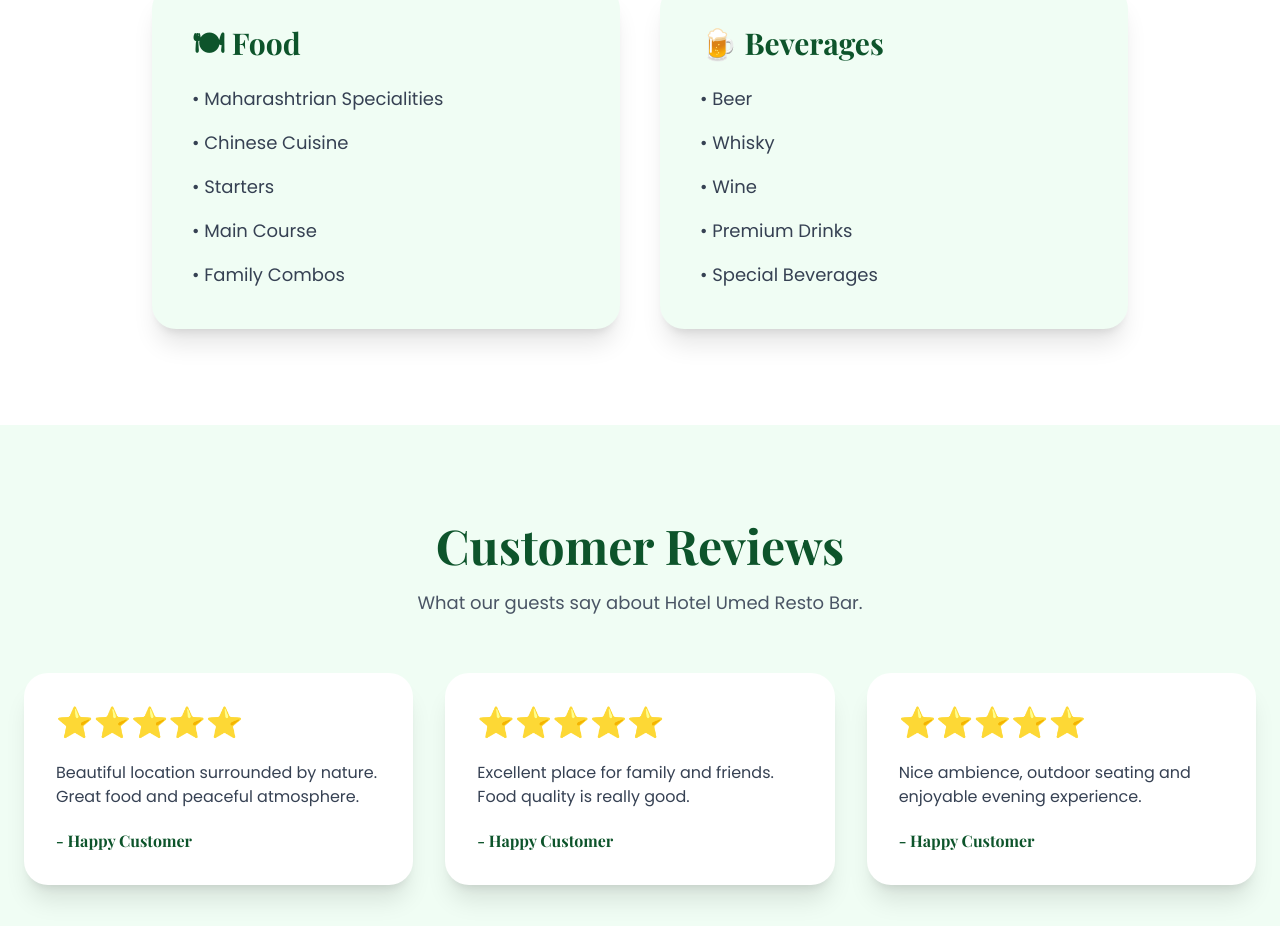
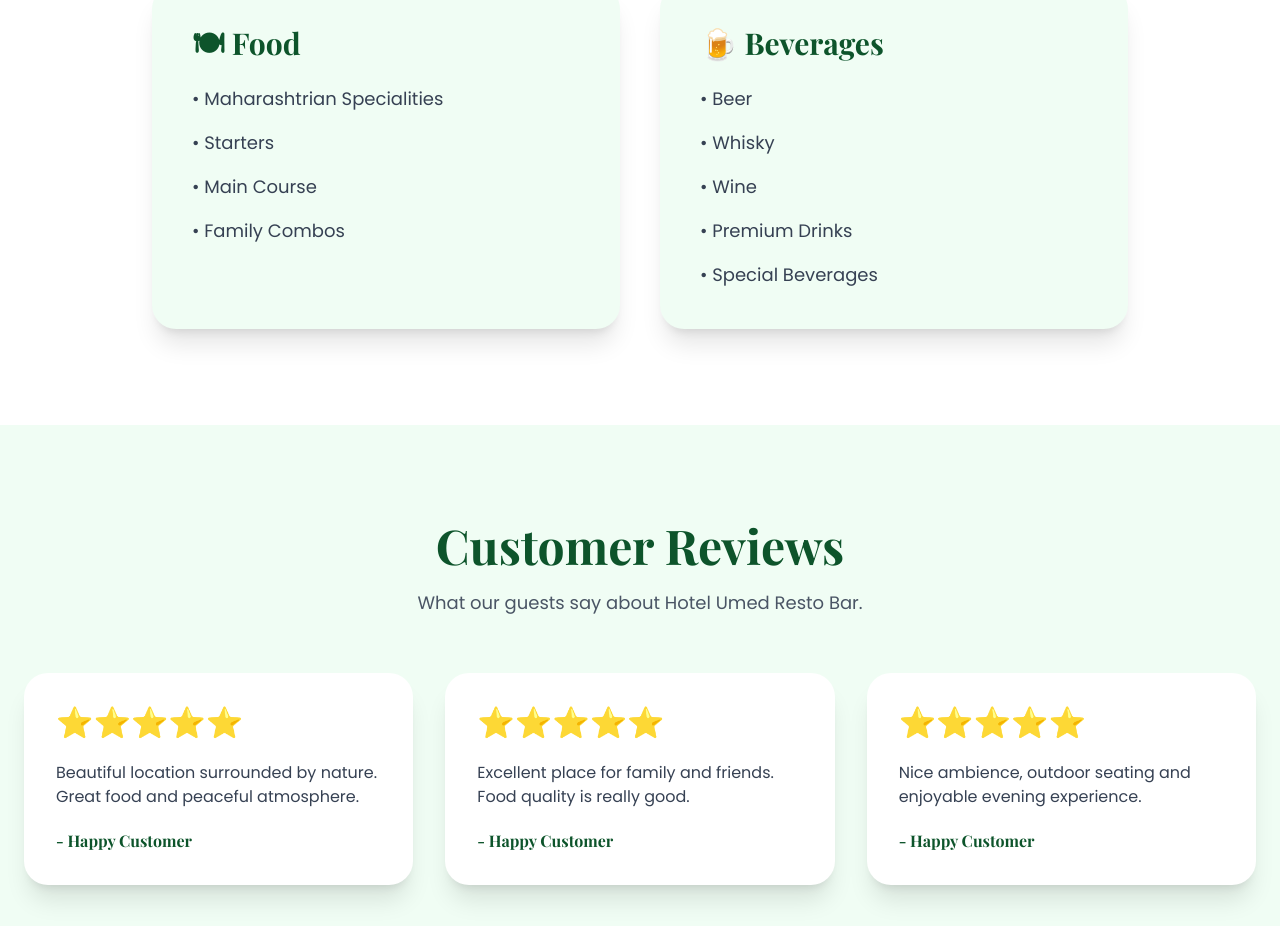
Before and after one commit to ALOHOTE123/hotel-umed-website, a Next.js app: page / in a window 1280 px wide. Shown: the part 3323-4249 px from the top of the page. Built offline with nearby package versions, Linux system fonts and the light colour scheme; a web font is replaced by a local one.

Commit message:
Add new gallery--

```diff
--- a/app/page.tsx
+++ b/app/page.tsx
@@ -384,7 +384,6 @@
         <ul className="mt-6 space-y-4 text-gray-700 text-lg">
 
           <li>• Maharashtrian Specialities</li>
-          <li>• Chinese Cuisine</li>
           <li>• Starters</li>
           <li>• Main Course</li>
           <li>• Family Combos</li>
```
